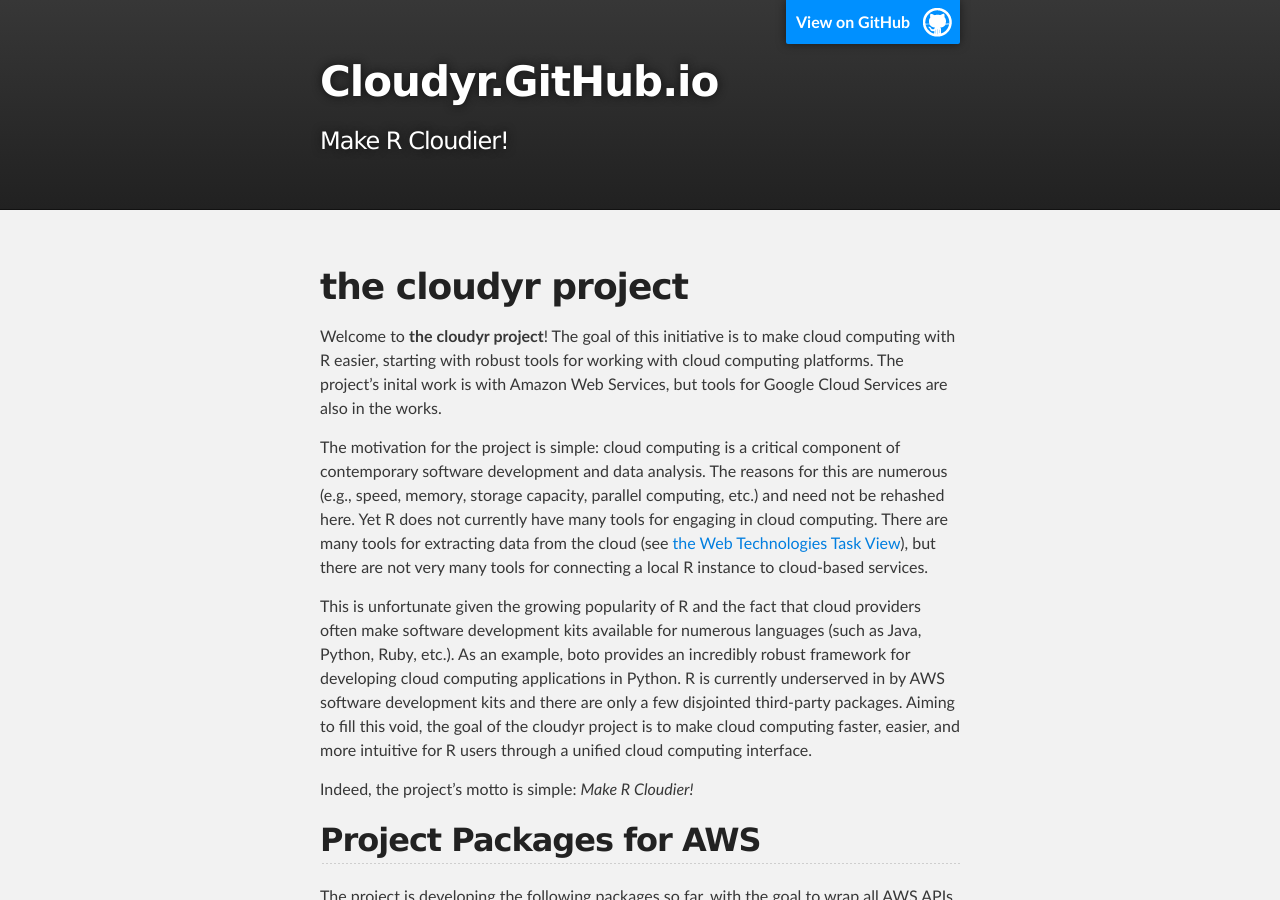
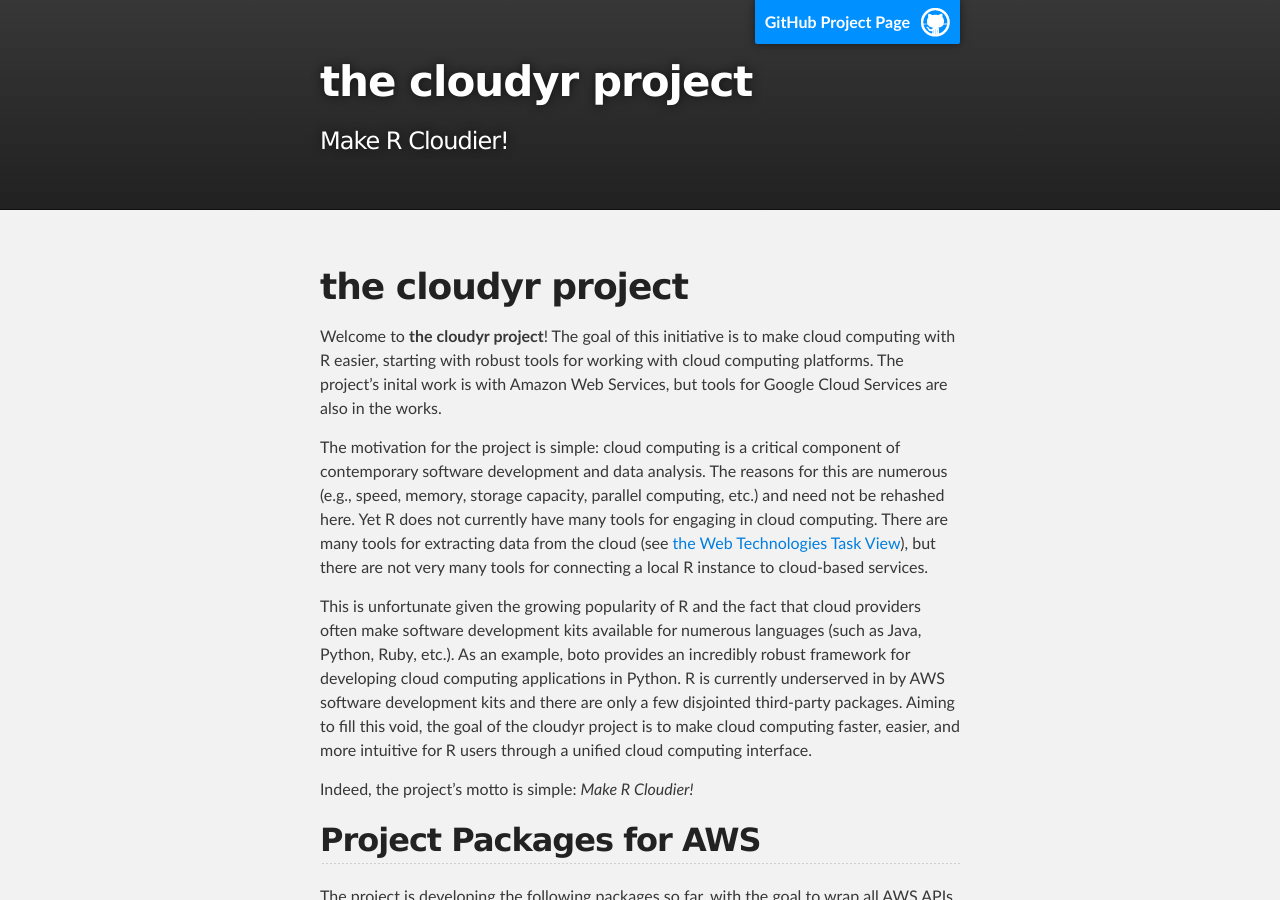
Before and after one commit to cloudyr/cloudyr.github.io, a Jekyll site: the page built from index.md, in a window 1280 px wide and 900 px high. Built offline with Jekyll 4.4.1, drawn with Linux system fonts in a browser that asks for light colours; Markdown is read by kramdown in place of the engine named in the settings.

Commit message:
update header

```diff
--- a/_layouts/default.html
+++ b/_layouts/default.html
@@ -4,11 +4,11 @@
   <head>
     <meta charset='utf-8'>
     <meta http-equiv="X-UA-Compatible" content="chrome=1">
-    <meta name="description" content="Cloudyr.GitHub.io : cloudyr project website">
+    <meta name="description" content="the cloudyr project">
 
     <link rel="stylesheet" type="text/css" media="screen" href="stylesheets/stylesheet.css">
 
-    <title>Cloudyr.GitHub.io</title>
+    <title>the cloudyr project</title>
   </head>
 
   <body>
@@ -16,9 +16,9 @@
     <!-- HEADER -->
     <div id="header_wrap" class="outer">
         <header class="inner">
-          <a id="forkme_banner" href="https://github.com/cloudyr">View on GitHub</a>
+          <a id="forkme_banner" href="https://github.com/cloudyr">GitHub Project Page</a>
 
-          <h1 id="project_title">Cloudyr.GitHub.io</h1>
+          <h1 id="project_title">the cloudyr project</h1>
           <h2 id="project_tagline">Make R Cloudier!</h2>
 
         </header>
```
